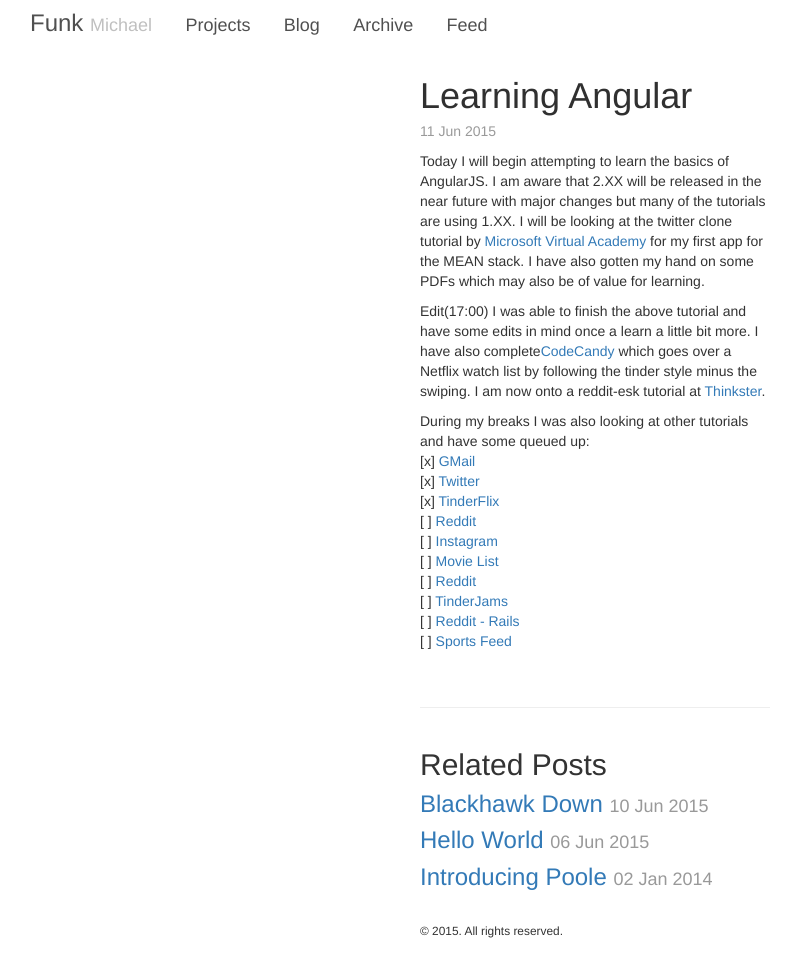
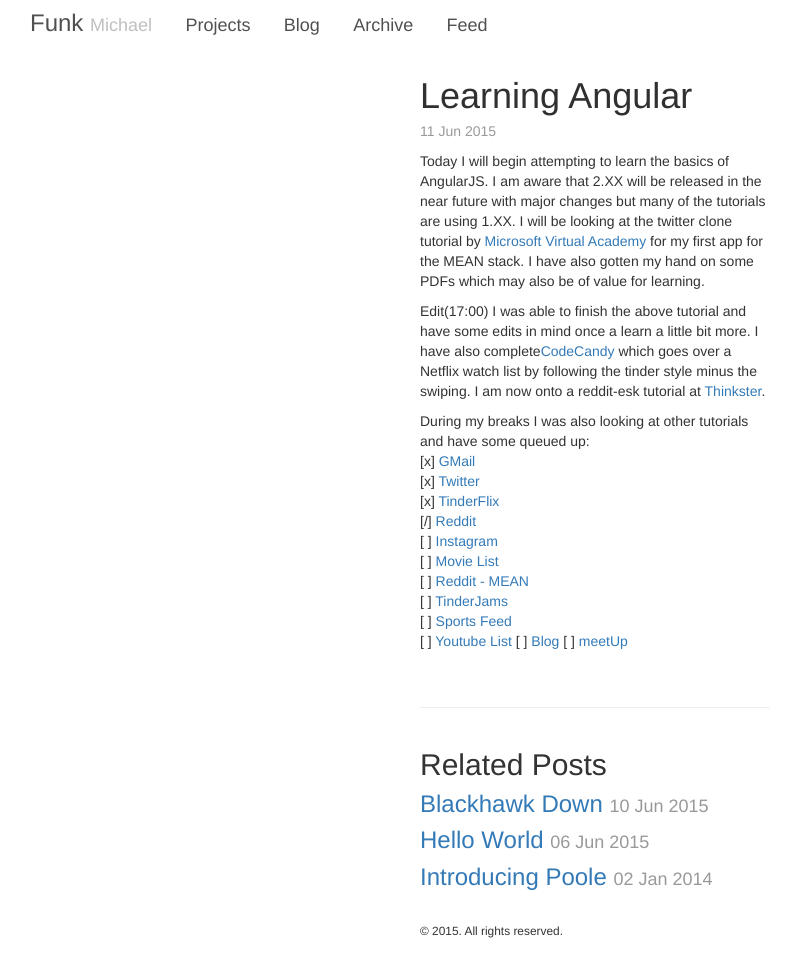
Before and after one commit to mafunk92/mafunk92.github.io, a Jekyll site: the page built from blog/_posts/2015-06-11-ng-repeat.md, in a window 1280 px wide. Shown: the whole page, without its empty margins (45-841 px from the left). Built offline with Jekyll 4.4.1, drawn with Linux system fonts in a browser that asks for light colours.

Commit message:
Update 2015-06-11-ng-repeat.md

```diff
--- a/blog/_posts/2015-06-11-ng-repeat.md
+++ b/blog/_posts/2015-06-11-ng-repeat.md
@@ -15,10 +15,12 @@
 [x] [GMail](https://www.thinkful.com/learn/angularjs-tutorial-build-a-gmail-clone/) <br>
 [x] [Twitter](https://www.youtube.com/watch?v=Jh0er2pRcq8)<br>
 [x] [TinderFlix](http://codecandy.io/courses/tinder-for-netflix)<br>
-[ ] [Reddit](https://thinkster.io/learn-to-build-realtime-webapps/)<br>
+[/] [Reddit](https://thinkster.io/learn-to-build-realtime-webapps/)<br>
 [ ] [Instagram](https://hackhands.com/building-instagram-clone-angularjs-satellizer-nodejs-mongodb/)<br>
 [ ] [Movie List](http://www.revillweb.com/tutorials/angularjs-in-30-minutes-angularjs-tutorial/)<br>
-[ ] [Reddit](https://thinkster.io/mean-stack-tutorial/)<br>
+[ ] [Reddit - MEAN](https://thinkster.io/mean-stack-tutorial/)<br>
 [ ] [TinderJams](https://thinkster.io/ionic-framework-tutorial/)<br>
-[ ] [Reddit - Rails](https://thinkster.io/angular-rails/)<br>
 [ ] [Sports Feed](http://www.toptal.com/angular-js/a-step-by-step-guide-to-your-first-angularjs-app)<br>
+[ ] [Youtube List](https://youtu.be/OhPFgqHz68o)
+[ ] [Blog](https://youtu.be/xjuoBGIiXsM)
+[ ] [meetUp](https://youtu.be/AEE7DY2AYvI)
```
